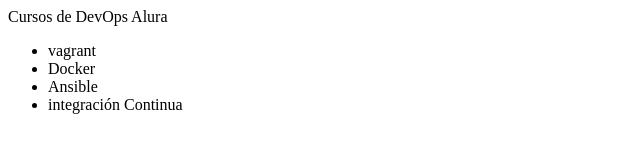
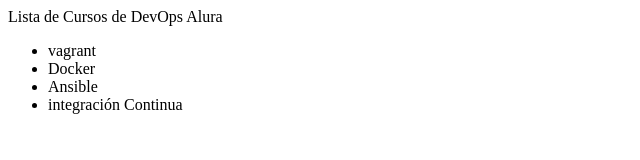
Before and after one commit to YhanItalo/alula-git, a plain HTML site: page Index.html in a window 1280 px wide. Shown: the full height of the page, 0-640 px from the left. Drawn offline with Linux system fonts and the light colour scheme.

Commit message:
Cambio de titulo por lista de cursos de DevOps de Alura

```diff
--- a/Index.html
+++ b/Index.html
@@ -2,7 +2,7 @@
 <html lang="en">
     <head>
         <meta charset="UTF-8">
-        <tittle>Cursos de DevOps Alura</tittle>
+        <tittle>Lista de Cursos de DevOps Alura</tittle>
     </head>
     <body>
         <ul>
```
